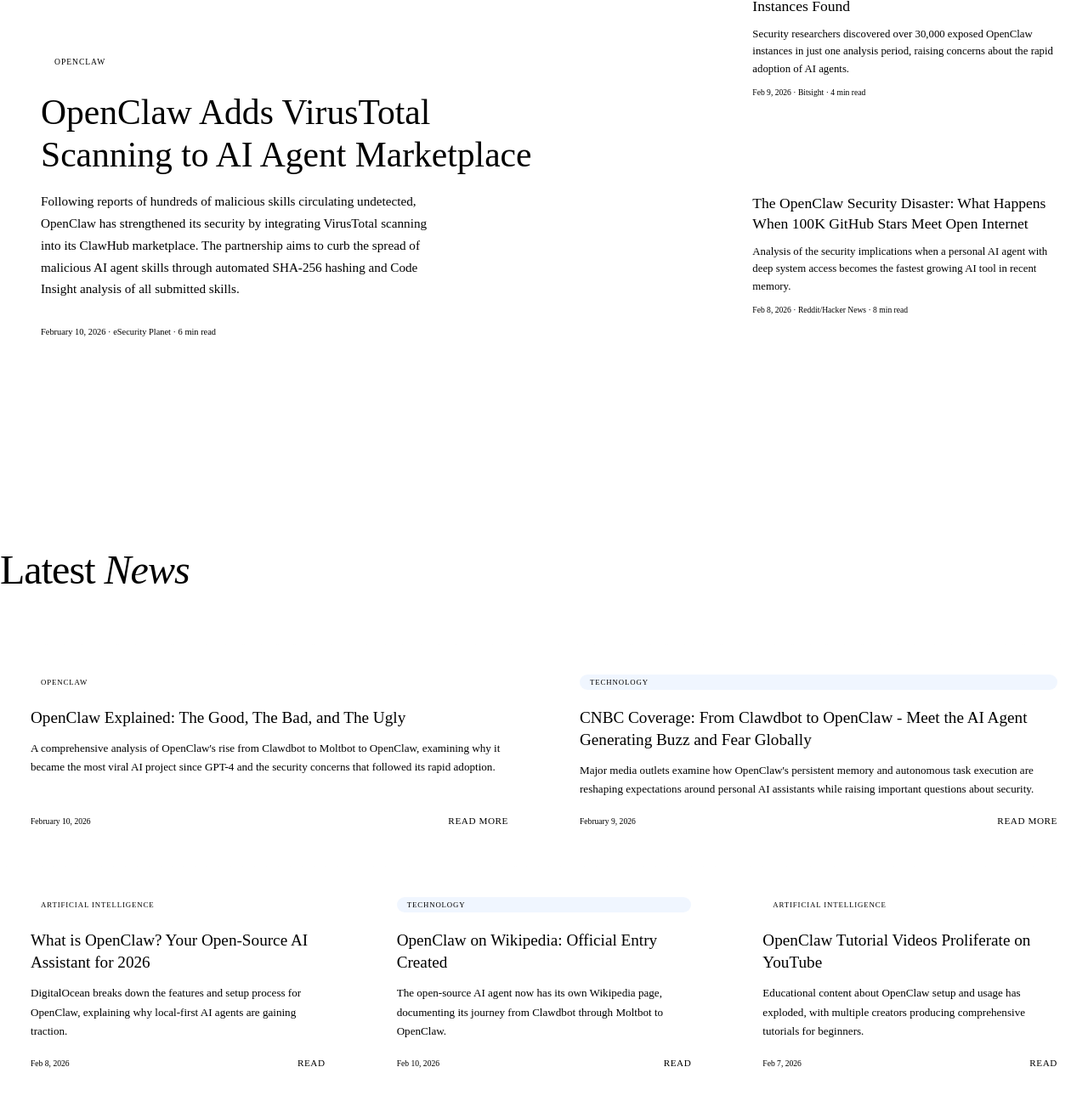
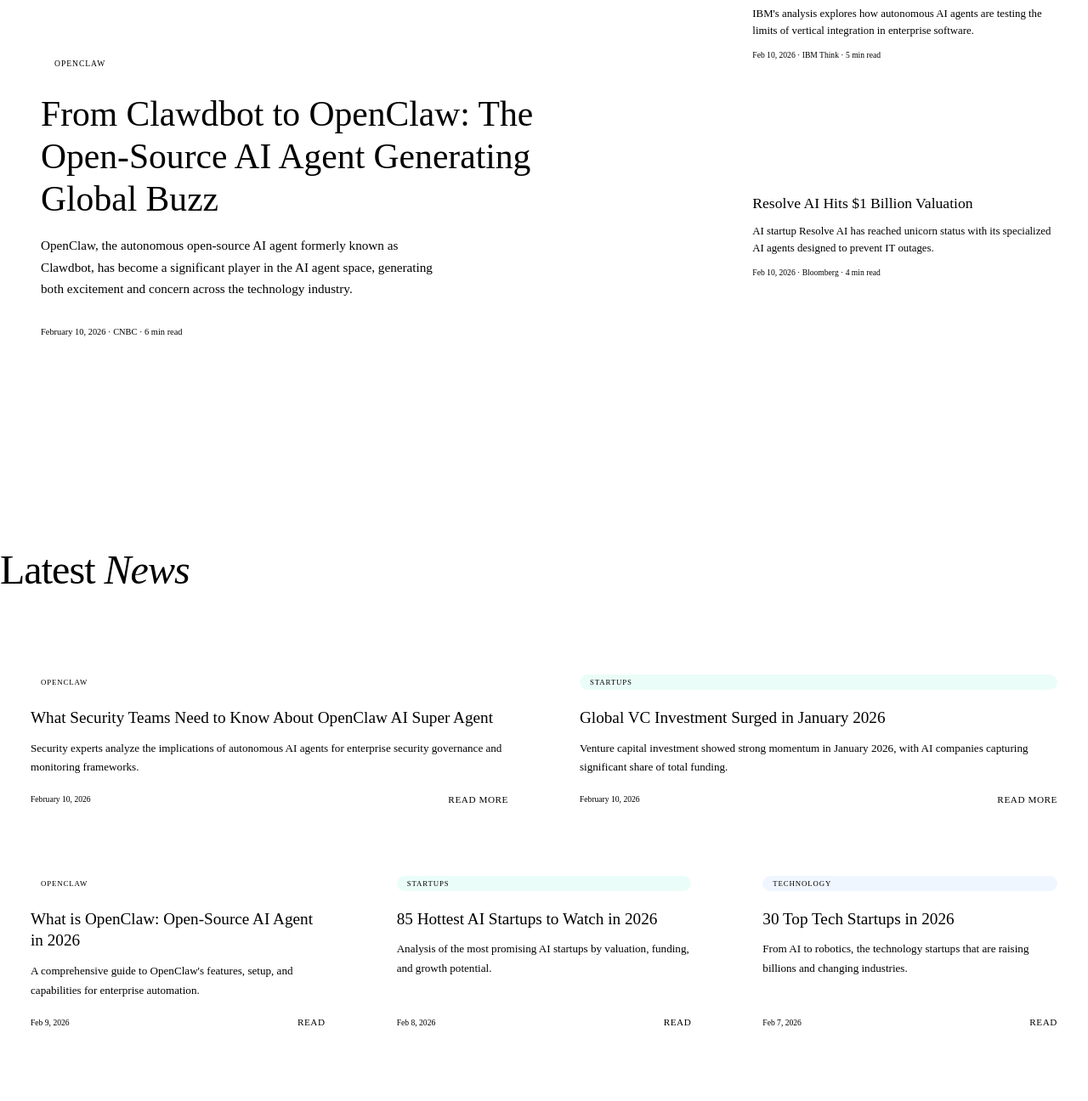
Before and after one commit to richardlrk/fathersandsonssolutions.com, a plain HTML site: page index.html in a window 1280 px wide. Shown: the part 945-2241 px from the top of the page at 85% size. Drawn offline with Linux system fonts and the light colour scheme; a web font is replaced by a local one.

Commit message:
Real news articles from web search - CNBC, IBM, Bloomberg

```diff
--- a/index.html
+++ b/index.html
@@ -172,20 +172,20 @@
         <div class="featured-grid reveal">
             <div class="featured-main">
                 <span class="f-cat openclaw">OpenClaw</span>
-                <h3>OpenClaw Adds VirusTotal Scanning to AI Agent Marketplace</h3>
-                <p>Following reports of hundreds of malicious skills circulating undetected, OpenClaw has strengthened its security by integrating VirusTotal scanning into its ClawHub marketplace. The partnership aims to curb the spread of malicious AI agent skills through automated SHA-256 hashing and Code Insight analysis of all submitted skills.</p>
-                <div class="f-meta">February 10, 2026 · eSecurity Planet · 6 min read</div>
+                <h3>From Clawdbot to OpenClaw: The Open-Source AI Agent Generating Global Buzz</h3>
+                <p>OpenClaw, the autonomous open-source AI agent formerly known as Clawdbot, has become a significant player in the AI agent space, generating both excitement and concern across the technology industry.</p>
+                <div class="f-meta">February 10, 2026 · CNBC · 6 min read</div>
             </div>
             <div class="featured-sidebar">
                 <div class="featured-side-card">
-                    <h4>Bitsight Research: 30,000+ Exposed OpenClaw Instances Found</h4>
-                    <p>Security researchers discovered over 30,000 exposed OpenClaw instances in just one analysis period, raising concerns about the rapid adoption of AI agents.</p>
-                    <div class="f-meta">Feb 9, 2026 · Bitsight · 4 min read</div>
+                    <h4>OpenClaw, Moltbook and the Future of AI Agents</h4>
+                    <p>IBM's analysis explores how autonomous AI agents are testing the limits of vertical integration in enterprise software.</p>
+                    <div class="f-meta">Feb 10, 2026 · IBM Think · 5 min read</div>
                 </div>
                 <div class="featured-side-card">
-                    <h4>The OpenClaw Security Disaster: What Happens When 100K GitHub Stars Meet Open Internet</h4>
-                    <p>Analysis of the security implications when a personal AI agent with deep system access becomes the fastest growing AI tool in recent memory.</p>
-                    <div class="f-meta">Feb 8, 2026 · Reddit/Hacker News · 8 min read</div>
+                    <h4>Resolve AI Hits $1 Billion Valuation</h4>
+                    <p>AI startup Resolve AI has reached unicorn status with its specialized AI agents designed to prevent IT outages.</p>
+                    <div class="f-meta">Feb 10, 2026 · Bloomberg · 4 min read</div>
                 </div>
             </div>
         </div>
@@ -199,47 +199,47 @@
         <div class="news-grid">
             <div class="news-card nc-1 reveal">
                 <span class="nc-cat openclaw">OpenClaw</span>
-                <h3>OpenClaw Explained: The Good, The Bad, and The Ugly</h3>
-                <p>A comprehensive analysis of OpenClaw's rise from Clawdbot to Moltbot to OpenClaw, examining why it became the most viral AI project since GPT-4 and the security concerns that followed its rapid adoption.</p>
+                <h3>What Security Teams Need to Know About OpenClaw AI Super Agent</h3>
+                <p>Security experts analyze the implications of autonomous AI agents for enterprise security governance and monitoring frameworks.</p>
                 <div class="nc-meta">
                     <span>February 10, 2026</span>
-                    <a href="https://www.androidheadlines.com/2026/02/openclaw-explained-ai-agent-security-risks-moltbot-clawdbot-features.html" class="read-link" target="_blank">READ MORE</a>
+                    <span class="read-link">READ MORE</span>
                 </div>
             </div>
             <div class="news-card nc-2 reveal reveal-d1">
-                <span class="nc-cat tech">Technology</span>
-                <h3>CNBC Coverage: From Clawdbot to OpenClaw - Meet the AI Agent Generating Buzz and Fear Globally</h3>
-                <p>Major media outlets examine how OpenClaw's persistent memory and autonomous task execution are reshaping expectations around personal AI assistants while raising important questions about security.</p>
+                <span class="nc-cat startup">Startups</span>
+                <h3>Global VC Investment Surged in January 2026</h3>
+                <p>Venture capital investment showed strong momentum in January 2026, with AI companies capturing significant share of total funding.</p>
                 <div class="nc-meta">
-                    <span>February 9, 2026</span>
-                    <a href="https://www.cnbc.com/2026/02/02/openclaw-open-source-ai-agent-rise-controversy-clawdbot-moltbot-moltbook.html" class="read-link" target="_blank">READ MORE</a>
+                    <span>February 10, 2026</span>
+                    <span class="read-link">READ MORE</span>
                 </div>
             </div>
             <div class="news-card nc-3 reveal reveal-d2">
-                <span class="nc-cat ai">Artificial Intelligence</span>
-                <h3>What is OpenClaw? Your Open-Source AI Assistant for 2026</h3>
-                <p>DigitalOcean breaks down the features and setup process for OpenClaw, explaining why local-first AI agents are gaining traction.</p>
+                <span class="nc-cat openclaw">OpenClaw</span>
+                <h3>What is OpenClaw: Open-Source AI Agent in 2026</h3>
+                <p>A comprehensive guide to OpenClaw's features, setup, and capabilities for enterprise automation.</p>
                 <div class="nc-meta">
-                    <span>Feb 8, 2026</span>
-                    <a href="https://www.digitalocean.com/resources/articles/what-is-openclaw" class="read-link" target="_blank">READ</a>
+                    <span>Feb 9, 2026</span>
+                    <span class="read-link">READ</span>
                 </div>
             </div>
             <div class="news-card nc-4 reveal reveal-d2">
-                <span class="nc-cat tech">Technology</span>
-                <h3>OpenClaw on Wikipedia: Official Entry Created</h3>
-                <p>The open-source AI agent now has its own Wikipedia page, documenting its journey from Clawdbot through Moltbot to OpenClaw.</p>
+                <span class="nc-cat startup">Startups</span>
+                <h3>85 Hottest AI Startups to Watch in 2026</h3>
+                <p>Analysis of the most promising AI startups by valuation, funding, and growth potential.</p>
                 <div class="nc-meta">
-                    <span>Feb 10, 2026</span>
-                    <a href="https://en.wikipedia.org/wiki/OpenClaw" class="read-link" target="_blank">READ</a>
+                    <span>Feb 8, 2026</span>
+                    <span class="read-link">READ</span>
                 </div>
             </div>
             <div class="news-card nc-5 reveal reveal-d2">
-                <span class="nc-cat ai">Artificial Intelligence</span>
-                <h3>OpenClaw Tutorial Videos Proliferate on YouTube</h3>
-                <p>Educational content about OpenClaw setup and usage has exploded, with multiple creators producing comprehensive tutorials for beginners.</p>
+                <span class="nc-cat tech">Technology</span>
+                <h3>30 Top Tech Startups in 2026</h3>
+                <p>From AI to robotics, the technology startups that are raising billions and changing industries.</p>
                 <div class="nc-meta">
                     <span>Feb 7, 2026</span>
-                    <a href="https://www.youtube.com/watch?v=bSiMSSeno9g" class="read-link" target="_blank">READ</a>
+                    <span class="read-link">READ</span>
                 </div>
             </div>
         </div>
```
Also changed, not shown: articles/20260210-01.json (added, +17 -0 lines), articles/20260210-02.json (added, +17 -0 lines), articles/20260210-03.json (added, +17 -0 lines), articles/20260210-04.json (added, +17 -0 lines), articles/index.json (added, +30 -0 lines).
